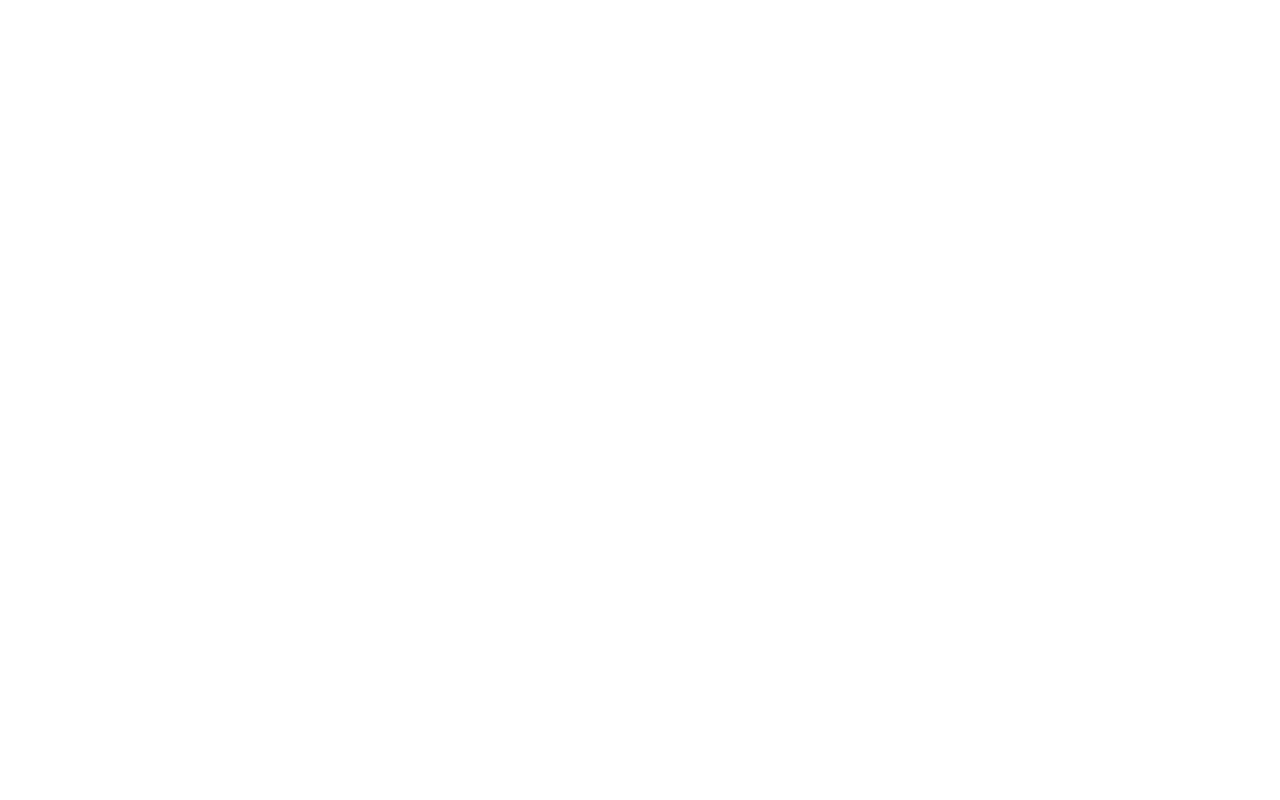
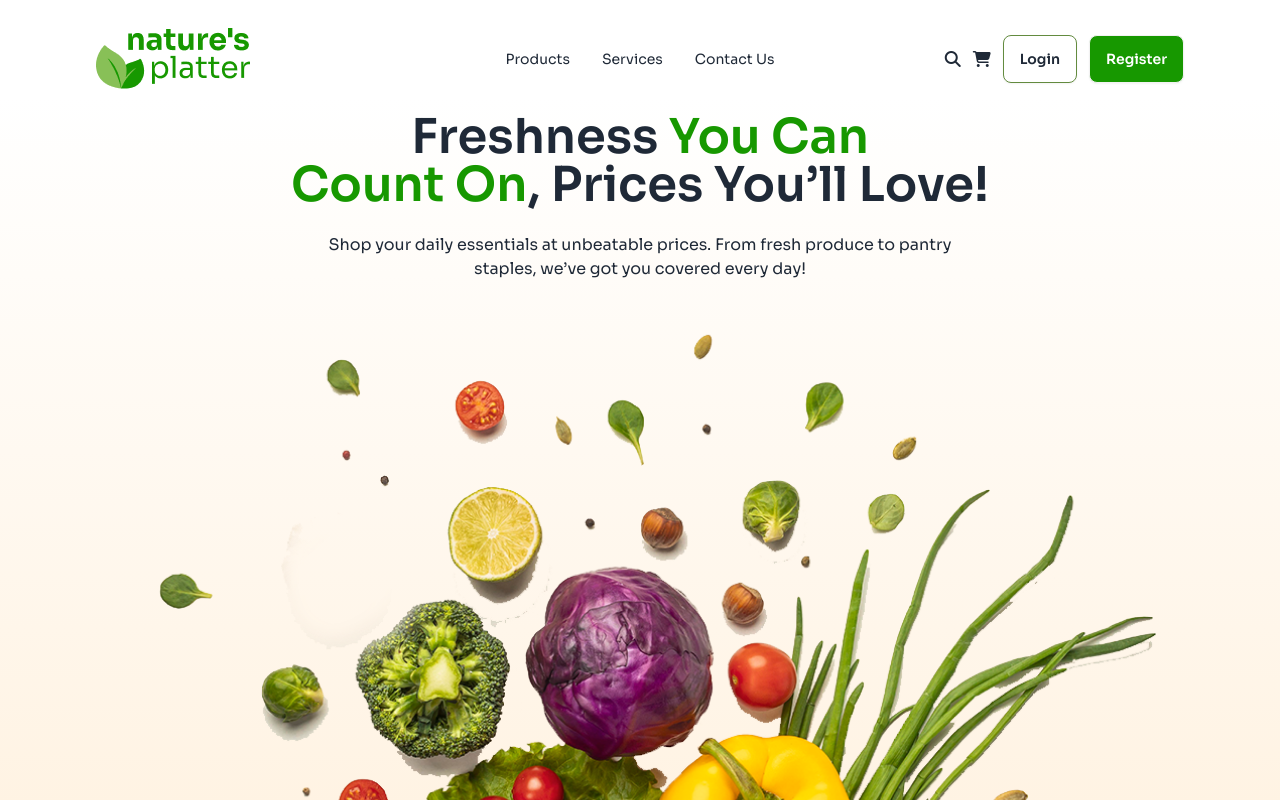
Before and after one commit to Samir-Sadaf25/Natures-Platter, a plain HTML site: page index.html in a window 1280 px wide. Shown: the top 800 px of the page. Drawn offline with nearby package versions, Linux system fonts and the light colour scheme.

Commit message:
added navbar and banner section

```diff
--- a/index.html
+++ b/index.html
@@ -7,7 +7,9 @@
     <title>Natures Platter</title>
     <link href="https://cdn.jsdelivr.net/npm/daisyui@4.12.23/dist/full.min.css" rel="stylesheet" type="text/css" />
     <script src="https://cdn.tailwindcss.com"></script>
-    <script src="https://kit.fontawesome.com/81a20471cf.js" crossorigin="anonymous"></script>
+    <link rel="stylesheet" href="https://cdnjs.cloudflare.com/ajax/libs/font-awesome/6.7.2/css/all.min.css"
+        integrity="sha512-Evv84Mr4kqVGRNSgIGL/F/aIDqQb7xQ2vcrdIwxfjThSH8CSR7PBEakCr51Ck+w+/U6swU2Im1vVX0SVk9ABhg=="
+        crossorigin="anonymous" referrerpolicy="no-referrer" />
     <link rel="preconnect" href="https://fonts.googleapis.com">
     <link rel="preconnect" href="https://fonts.gstatic.com" crossorigin>
     <link href="https://fonts.googleapis.com/css2?family=Sora:wght@100..800&display=swap" rel="stylesheet">
@@ -20,8 +22,52 @@
 </head>
 
 <body class="font-sora">
-    <header>
+    <header class="mb-28">
+        <!-- navber -->
+        <div class="navbar bg-base-100 lg:pt-7 lg:px-24 border-b border-[#638B3F] md:border-hidden">
+            <div class="navbar-start">
+                <div>
+                    <img src="images/logo-header.png" alt="">
+                </div>
+            </div>
+            <div class="navbar-center hidden lg:flex">
+                <ul class="menu menu-horizontal px-1">
+                    <li><a>Products</a></li>
+                    <li><a>Services</a></li>
+                    <li><a>Contact Us</a></li>
 
+                </ul>
+            </div>
+            <div class="navbar-end space-x-3 invisible lg:visible">
+                <i class="fa-solid fa-magnifying-glass"></i>
+                <i class="fa-solid fa-cart-shopping "></i>
+                <a class="btn bg-white border border-[#638B3F]">Login</a>
+                <a class="btn bg-[#179800] text-white">Register</a>
+            </div>
+            <div class="dropdown">
+                <div tabindex="0" role="button" class="btn btn-ghost lg:hidden">
+                    <svg xmlns="http://www.w3.org/2000/svg" class="h-5 w-5" fill="none" viewBox="0 0 24 24"
+                        stroke="currentColor">
+                        <path stroke-linecap="round" stroke-linejoin="round" stroke-width="2"
+                            d="M4 6h16M4 12h8m-8 6h16" />
+                    </svg>
+                </div>
+            </div>
+        </div>
+        <!-- hero section -->
+        <div class="place-items-center bg-gradient-to-t from-orange-100">
+            <div class="hero-content text-center">
+                <div class="">
+                    <h1 class="text-5xl font-semibold ">Freshness <span class="text-[#179800]">You Can <br> Count On</span>, Prices You’ll Love!</h1>
+                    <p class="py-6 lg:w-8/12 place-self-center">
+                        Shop your daily essentials at unbeatable prices. From fresh produce to pantry staples, we’ve got you covered every day!
+                    </p>
+                </div>
+            </div>
+            <div>
+                <img src="images/hero-vegetables.png" alt="">
+            </div>
+        </div>
     </header>
     <main>
 
```
Also changed, not shown: images/dawat-logo.png (renamed from c2-assets/dawat-logo.png), images/dawat-mock-up.png (renamed from c2-assets/dawat-mock-up.png), images/delivery.png (renamed from c2-assets/delivery.png), images/healthy.png (renamed from c2-assets/healthy.png), images/hero-vegetables.png (renamed from c2-assets/hero-vegetables.png), images/india-gate-logo.png (renamed from c2-assets/india-gate-logo.png), images/india-gate-mock-up.png (renamed from c2-assets/india-gate-mock-up.png), images/logo-footer.png (renamed from c2-assets/logo-footer.png), images/logo-header.png (renamed from c2-assets/logo-header.png), images/onion.png (renamed from c2-assets/onion.png), images/potato.png (renamed from c2-assets/potato.png), images/service.png (renamed from c2-assets/service.png), images/tomato.png (renamed from c2-assets/tomato.png), images/vegetable-busket.png (renamed from c2-assets/vegetable-busket.png), 1 more files.
